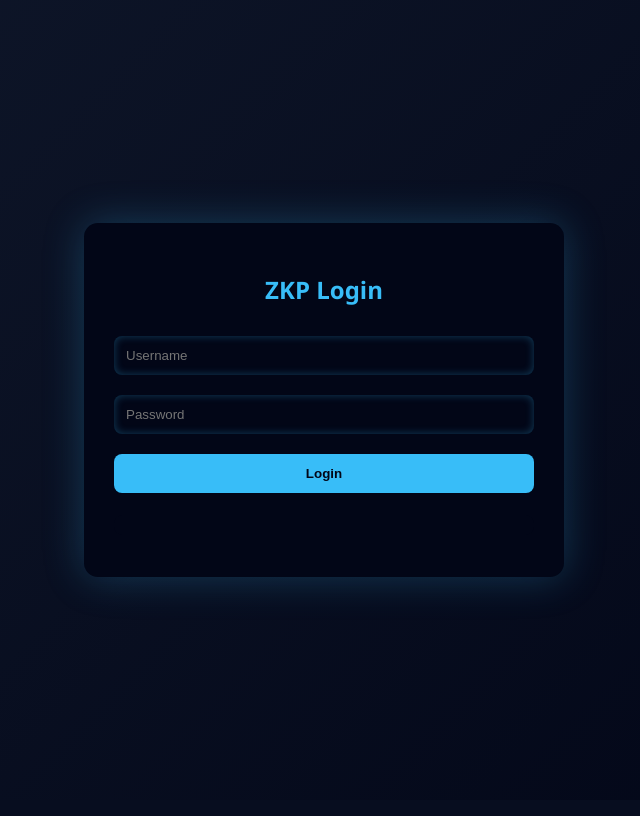
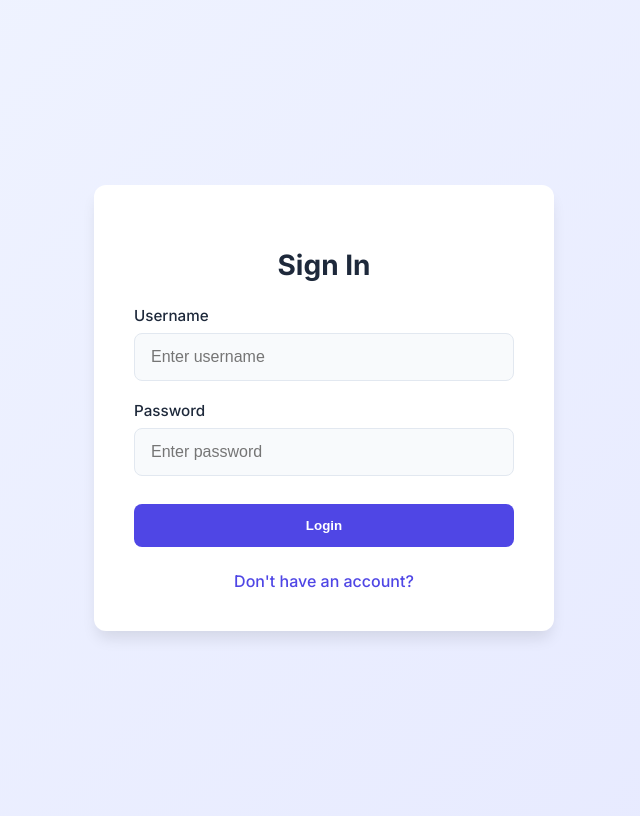
Before and after one commit to Rabih21/Zero-Knowledge-Proof-ZKP-Authentication-System, a Flask app: page /login in a window 1280 px wide. Shown: the whole page, without its empty margins (316-956 px from the left). Before the commit the page ends 593 px from the top, so only its background shows below. Run offline with Flask 3, Linux system fonts and the light colour scheme.

Commit message:
new changes

```diff
--- a/app.py
+++ b/app.py
@@ -1,39 +1,49 @@
 # app.py
-from flask import Flask, render_template, request, jsonify, session, redirect, url_for
+import os
 import sqlite3
-from crypto import *
+from flask import (
+    Flask, render_template, request, jsonify, session,
+    redirect, url_for, send_file
+)
+from io import BytesIO
+from werkzeug.utils import secure_filename
+from crypto import (
+    generate_salt, generate_verifier, generate_challenge, H, P, G,
+    ensure_user_rsa_keypair, encrypt_file_for_user, decrypt_file_for_user,
+    get_user_key_path
+)
 
 app = Flask(__name__)
-app.secret_key = "TEST!"
-DB = "database.db"
+app.secret_key = "SUPER_SECRET_CHANGE_IN_PROD_2026!"
+DB_PATH = "database.db"
+UPLOAD_FOLDER = "uploads"
+os.makedirs(UPLOAD_FOLDER, exist_ok=True)
 
-def db():
-    return sqlite3.connect(DB)
+# ======================
+# DATABASE
+# ======================
+def get_db():
+    conn = sqlite3.connect(DB_PATH)
+    conn.row_factory = sqlite3.Row
+    return conn
 
 def init_db():
-    con = db()
-    cur = con.cursor()
-    cur.execute("""
-        CREATE TABLE IF NOT EXISTS users(
-            username TEXT PRIMARY KEY,
-            salt TEXT,
-            verifier TEXT
-        )
-    """)
-    con.commit()
-    con.close()
+    with get_db() as conn:
+        conn.execute("""
+            CREATE TABLE IF NOT EXISTS users (
+                username TEXT PRIMARY KEY,
+                salt TEXT NOT NULL,
+                verifier TEXT NOT NULL
+            )
+        """)
+        conn.commit()
 
-audit_log = {
-    "register": {},
-    "login_start": {},
-    "login_finish": {}
-}
-
+# ======================
+# AUTHENTICATION (ZKP)
+# ======================
 @app.route("/")
 def index():
     return redirect(url_for("register_page"))
-
-# ---------------- REGISTER ----------------
 
 @app.route("/register", methods=["GET"])
 def register_page():
@@ -41,30 +51,24 @@ def register_page():
 
 @app.route("/register", methods=["POST"])
 def register():
-    data = request.json
-    user = data["username"]
-    pwd = data["password"]
+    data = request.get_json()
+    username = data.get("username", "").strip()
+    password = data.get("password", "")
+
+    if not username or not password:
+        return jsonify({"error": "Username and password required"}), 400
 
     salt = generate_salt()
-    verifier = generate_verifier(pwd, salt)
+    verifier = generate_verifier(password, salt)
 
-    con = db()
-    cur = con.cursor()
-    cur.execute("INSERT OR REPLACE INTO users VALUES (?,?,?)",
-                (user, salt, str(verifier)))
-    con.commit()
-    con.close()
-
-    session.clear()
-
-    audit_log["register"] = {
-        "client": {"username": user},
-        "server": {"salt": salt, "verifier": verifier}
-    }
+    with get_db() as conn:
+        conn.execute(
+            "INSERT OR REPLACE INTO users (username, salt, verifier) VALUES (?, ?, ?)",
+            (username, salt, str(verifier))
+        )
+        conn.commit()
 
     return jsonify({"status": "REGISTERED", "redirect": "/login"})
-
-# ---------------- LOGIN ----------------
 
 @app.route("/login", methods=["GET"])
 def login_page():
@@ -72,92 +76,130 @@ def login_page():
 
 @app.route("/login/start", methods=["POST"])
 def login_start():
-    user = request.json["username"]
+    data = request.get_json()
+    username = data.get("username", "").strip()
 
-    con = db()
-    cur = con.cursor()
-    cur.execute("SELECT salt FROM users WHERE username=?", (user,))
-    row = cur.fetchone()
-    con.close()
+    with get_db() as conn:
+        row = conn.execute(
+            "SELECT salt FROM users WHERE username = ?", (username,)
+        ).fetchone()
 
     if not row:
         return jsonify({"error": "User not found"}), 404
 
-    salt = row[0]
-    C = generate_challenge()  # int
+    salt = row["salt"]
+    challenge = generate_challenge()
+    session["user"] = username
+    session["challenge"] = challenge
 
-    session["user"] = user
-    session["challenge"] = C  # store as int
-
-    # SEND CHALLENGE AS STRING TO AVOID JS PRECISION LOSS
-    return jsonify({"salt": salt, "challenge": str(C)})
+    return jsonify({"salt": salt, "challenge": str(challenge)})
 
 @app.route("/login/finish", methods=["POST"])
 def login_finish():
     if "user" not in session or "challenge" not in session:
         return jsonify({"error": "Session expired"}), 403
 
-    data = request.json
+    data = request.get_json()
     try:
         A = int(data["A"])
         s = int(data["s"])
-    except (ValueError, TypeError, KeyError):
-        return jsonify({"error": "Invalid input"}), 400
+    except (TypeError, ValueError, KeyError):
+        return jsonify({"error": "Invalid proof"}), 400
 
-    user = session["user"]
-    C = session["challenge"]  # this is an int
+    username = session["user"]
+    challenge = session["challenge"]
 
-    con = db()
-    cur = con.cursor()
-    cur.execute("SELECT verifier FROM users WHERE username=?", (user,))
-    row = cur.fetchone()
-    con.close()
+    with get_db() as conn:
+        row = conn.execute(
+            "SELECT verifier FROM users WHERE username = ?", (username,)
+        ).fetchone()
 
     if not row:
         return jsonify({"error": "User not found"}), 404
 
-    v = int(row[0])
-    e = H(A, C) % (P - 1)  # C is int → str(C) is decimal string
-
+    v = int(row["verifier"])
+    e = H(A, challenge) % (P - 1)
     left = pow(G, s, P)
     right = (A * pow(v, e, P)) % P
 
-    audit_log["login_finish"] = {
-        "client": {"A": A, "s": s},
-        "server": {"g^s": left, "A·v^e": right}
-    }
-
     if left == right:
         session["authenticated"] = True
+        session["username"] = username
         return jsonify({"status": "AUTHENTICATED", "redirect": "/dashboard"})
     else:
         return jsonify({"status": "FAILED"}), 401
 
-# ---------------- DASHBOARD ----------------
-
+# ======================
+# FILE ENCRYPTION SYSTEM
+# ======================
 @app.route("/dashboard")
 def dashboard():
     if not session.get("authenticated"):
         return redirect(url_for("login_page"))
     return render_template("dashboard.html")
 
-# ---------------- AUDIT API ----------------
-
-@app.route("/audit")
-def audit():
+@app.route("/encrypt", methods=["POST"])
+def encrypt_file():
     if not session.get("authenticated"):
         return jsonify({"error": "Unauthorized"}), 403
-    return jsonify(audit_log)
 
-# ---------------- LOGOUT ----------------
+    username = session["username"]
+    ensure_user_rsa_keypair(username)
 
+    if "file" not in request.files:
+        return jsonify({"error": "No file"}), 400
+
+    file = request.files["file"]
+    if file.filename == "":
+        return jsonify({"error": "Empty filename"}), 400
+
+    try:
+        data = file.read()
+        encrypted = encrypt_file_for_user(data, username)
+        return send_file(
+            BytesIO(encrypted),
+            mimetype="application/octet-stream",
+            as_attachment=True,
+            download_name=f"{secure_filename(file.filename)}.enc"
+        )
+    except Exception as e:
+        return jsonify({"error": str(e)}), 500
+
+@app.route("/decrypt", methods=["POST"])
+def decrypt_file():
+    if not session.get("authenticated"):
+        return jsonify({"error": "Unauthorized"}), 403
+
+    username = session["username"]
+    if not os.path.exists(get_user_key_path(username)):
+        return jsonify({"error": "Encrypt a file first"}), 400
+
+    if "file" not in request.files:
+        return jsonify({"error": "No file"}), 400
+
+    file = request.files["file"]
+    try:
+        encrypted_data = file.read()
+        plaintext = decrypt_file_for_user(encrypted_data, username)
+        try:
+            text = plaintext.decode("utf-8")
+            return jsonify({"content": text})
+        except UnicodeDecodeError:
+            return jsonify({"content": "BINARY_FILE", "size_bytes": len(plaintext)})
+    except Exception as e:
+        return jsonify({"error": str(e)}), 500
+
+# ======================
+# SESSION
+# ======================
 @app.route("/logout")
 def logout():
     session.clear()
     return redirect(url_for("register_page"))
 
-# ---------------- MAIN ----------------
-
+# ======================
+# MAIN
+# ======================
 if __name__ == "__main__":
     init_db()
     app.run(debug=True)
--- a/static/style.css
+++ b/static/style.css
@@ -1,27 +1,81 @@
 /* static/style.css */
-body{
-    margin:0;
-    font-family:'Segoe UI',sans-serif;
-    background:linear-gradient(135deg,#0f172a,#020617);
-    color:#e5e7eb;
-    height:100vh;
-    display:flex;
-    justify-content:center;
-    align-items:center;
+@import url('https://fonts.googleapis.com/css2?family=Inter:wght@300;400;500;600;700&display=swap');
+
+:root {
+  --primary: #4f46e5;
+  --primary-hover: #4338ca;
+  --text: #1e293b;
+  --text-muted: #64748b;
+  --border: #e2e8f0;
+  --card-bg: #ffffff;
+  --input-bg: #f8fafc;
+  --shadow: 0 10px 15px -3px rgba(0, 0, 0, 0.1);
+  --radius: 12px;
 }
 
-.card{
-    width:420px;
-    background:#020617;
-    padding:30px;
-    border-radius:14px;
-    box-shadow:0 0 40px rgba(56,189,248,.25);
-    text-align:center;
+* { box-sizing: border-box; }
+body {
+  font-family: 'Inter', sans-serif;
+  background: linear-gradient(135deg, #f0f4ff 0%, #e6e9ff 100%);
+  color: var(--text);
+  min-height: 100vh;
+  display: flex;
+  justify-content: center;
+  align-items: center;
+  padding: 1rem;
 }
-
-h2{color:#38bdf8}
-input,button{width:100%;padding:12px;margin:10px 0;border-radius:8px;border:none}
-input{background:#020617;color:white;box-shadow:inset 0 0 8px rgba(56,189,248,.3)}
-button{background:#38bdf8;color:#020617;font-weight:bold;cursor:pointer}
-button:hover{background:#0ea5e9}
-pre{background:#020617;padding:10px;border-radius:8px;font-size:12px}
+.container { width: 100%; max-width: 460px; }
+.card {
+  background: var(--card-bg);
+  border-radius: var(--radius);
+  box-shadow: var(--shadow);
+  padding: 2.5rem;
+  text-align: center;
+}
+h2 {
+  font-weight: 700;
+  margin-bottom: 1.5rem;
+  font-size: 1.75rem;
+}
+.input-group { text-align: left; margin-bottom: 1.25rem; }
+.input-group label {
+  display: block;
+  margin-bottom: 0.5rem;
+  font-weight: 500;
+  font-size: 0.95rem;
+}
+.input-group input {
+  width: 100%;
+  padding: 0.875rem 1rem;
+  border: 1px solid var(--border);
+  border-radius: 8px;
+  background: var(--input-bg);
+  font-size: 1rem;
+}
+.btn {
+  width: 100%;
+  padding: 0.875rem;
+  background: var(--primary);
+  color: white;
+  border: none;
+  border-radius: 8px;
+  font-weight: 600;
+  cursor: pointer;
+  margin-top: 0.5rem;
+}
+.btn:hover { background: var(--primary-hover); }
+.result {
+  background: #f8fafc;
+  border: 1px solid var(--border);
+  border-radius: 8px;
+  padding: 1.25rem;
+  margin-top: 1.5rem;
+  font-family: monospace;
+  font-size: 0.9rem;
+  max-height: 200px;
+  overflow: auto;
+  white-space: pre-wrap;
+  text-align: left;
+}
+a { color: var(--primary); text-decoration: none; font-weight: 500; }
+a:hover { text-decoration: underline; }
--- a/templates/login.html
+++ b/templates/login.html
@@ -1,56 +1,100 @@
-<!-- templates/login.html -->
+<!DOCTYPE html>
+<html>
+<head>
+  <meta charset="utf-8">
+  <title>Login</title>
   <link rel="stylesheet" href="/static/style.css">
+</head>
+<body>
+  <div class="container">
     <div class="card">
-  <h2>ZKP Login</h2>
-  <input id="u" placeholder="Username">
-  <input id="p" type="password" placeholder="Password">
-  <button onclick="login()">Login</button>
-  <pre id="log"></pre>
+      <h2>Sign In</h2>
+      <div class="input-group">
+        <label>Username</label>
+        <input type="text" id="u" placeholder="Enter username">
       </div>
-
-<script src="/static/crypto.js"></script>
+      <div class="input-group">
+        <label>Password</label>
+        <input type="password" id="p" placeholder="Enter password">
+      </div>
+      <button class="btn" onclick="login()">Login</button>
+      <a href="/register" style="display:block; margin-top:1.5rem;">Don't have an account?</a>
+      <pre id="log" class="result" style="display:none;"></pre>
+    </div>
+  </div>
   <script>
     async function login() {
-  const username = u.value;
-  const password = p.value;
+      const u = document.getElementById('u').value;
+      const p = document.getElementById('p').value;
+      const log = document.getElementById('log');
 
-  try {
-    const startRes = await fetch("/login/start", {
-      method: "POST",
-      headers: { "Content-Type": "application/json" },
-      body: JSON.stringify({ username })
+      // Step 1: Get salt and challenge
+      const start = await fetch('/login/start', {
+        method: 'POST',
+        headers: {'Content-Type': 'application/json'},
+        body: JSON.stringify({username: u})
       });
-    const sData = await startRes.json();
-    if (!startRes.ok) throw new Error(sData.error || "Login failed");
+      const sData = await start.json();
+      if (!start.ok) {
+        log.style.display = 'block';
+        log.textContent = JSON.stringify(sData, null, 2);
+        return;
+      }
 
+      // Step 2: Compute ZKP values in-browser (no crypto.js needed!)
       const salt = sData.salt;
-    const challenge = sData.challenge; // This is now a STRING
+      const challenge = BigInt(sData.challenge);
 
-    const x = await H(salt, password);
+      // Hash function (matches Python's H)
+      async function H(...args) {
+        const msg = args.map(String).join('');
+        const buf = await crypto.subtle.digest("SHA-256", new TextEncoder().encode(msg));
+        return BigInt("0x" + Array.from(new Uint8Array(buf), b => b.toString(16).padStart(2,'0')).join(''));
+      }
+
+      const P = BigInt("0xFFFFFFFFFFFFFFFFC90FDAA22168C234C4C6628B80DC1CD129024E088A67CC74020BBEA63B139B22514A08798E3404DDEF9519B3CD3A431B302B0A6DF25F14374FE1356D6D51C245E485B576625E7EC6F44C42E9A63A3620FFFFFFFFFFFFFFFF");
+      const G = 2n;
+
+      // Secure randomness
+      function rand() {
+        const arr = new Uint32Array(4);
+        crypto.getRandomValues(arr);
+        let r = 0n;
+        for (let i = 0; i < arr.length; i++) r = (r << 32n) + BigInt(arr[i]);
+        return r % (P - 1n);
+      }
+
+      // Modular exponentiation
+      function modPow(base, exp, mod) {
+        let result = 1n;
+        base %= mod;
+        while (exp > 0n) {
+          if (exp & 1n) result = (result * base) % mod;
+          exp >>= 1n;
+          base = (base * base) % mod;
+        }
+        return result;
+      }
+
+      // Compute x = H(salt, password)
+      const x = await H(salt, p);
       const r = rand();
       const A = modPow(G, r, P);
+      const e = await H(A, challenge);
+      const s = (r + e * x) % (P - 1n);
 
-    const e = await H(A.toString(), challenge); // challenge is string → matches Python
+      // Step 3: Send proof
+      const finish = await fetch('/login/finish', {
+        method: 'POST',
+        headers: {'Content-Type': 'application/json'},
+        body: JSON.stringify({A: A.toString(), s: s.toString()})
+      });
+      const result = await finish.json();
+      log.style.display = 'block';
+      log.textContent = JSON.stringify(result, null, 2);
 
-    const proof = (r + e * x) % (P - 1n);
-
-    const finishRes = await fetch("/login/finish", {
-      method: "POST",
-      headers: { "Content-Type": "application/json" },
-      body: JSON.stringify({
-        A: A.toString(),
-        s: proof.toString()
-      })
-    });
-
-    const result = await finishRes.json();
-    log.innerText = JSON.stringify(result, null, 2);
-
-    if (result.redirect) {
-      window.location.href = result.redirect;
-    }
-  } catch (err) {
-    log.innerText = JSON.stringify({ error: err.message }, null, 2);
-  }
+      if (result.redirect) window.location = result.redirect;
     }
   </script>
+</body>
+</html>
```
Also changed, not shown: crypto.py (+54 -0 lines), static/crypto.js (deleted, +0 -35 lines), templates/dashboard.html (+77 -16 lines), templates/register.html (+34 -20 lines), README.md (deleted), database.db (deleted). Lines whose indentation alone changed are shown as unchanged.
